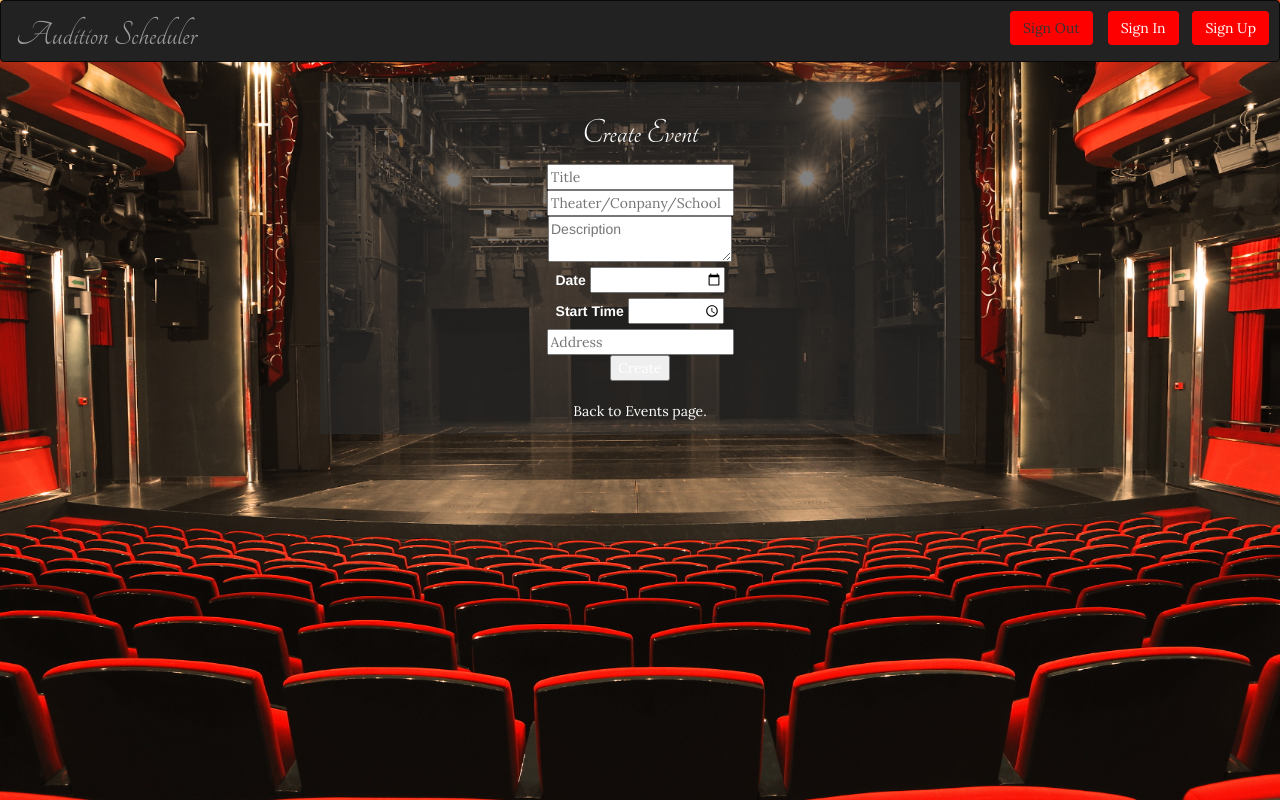
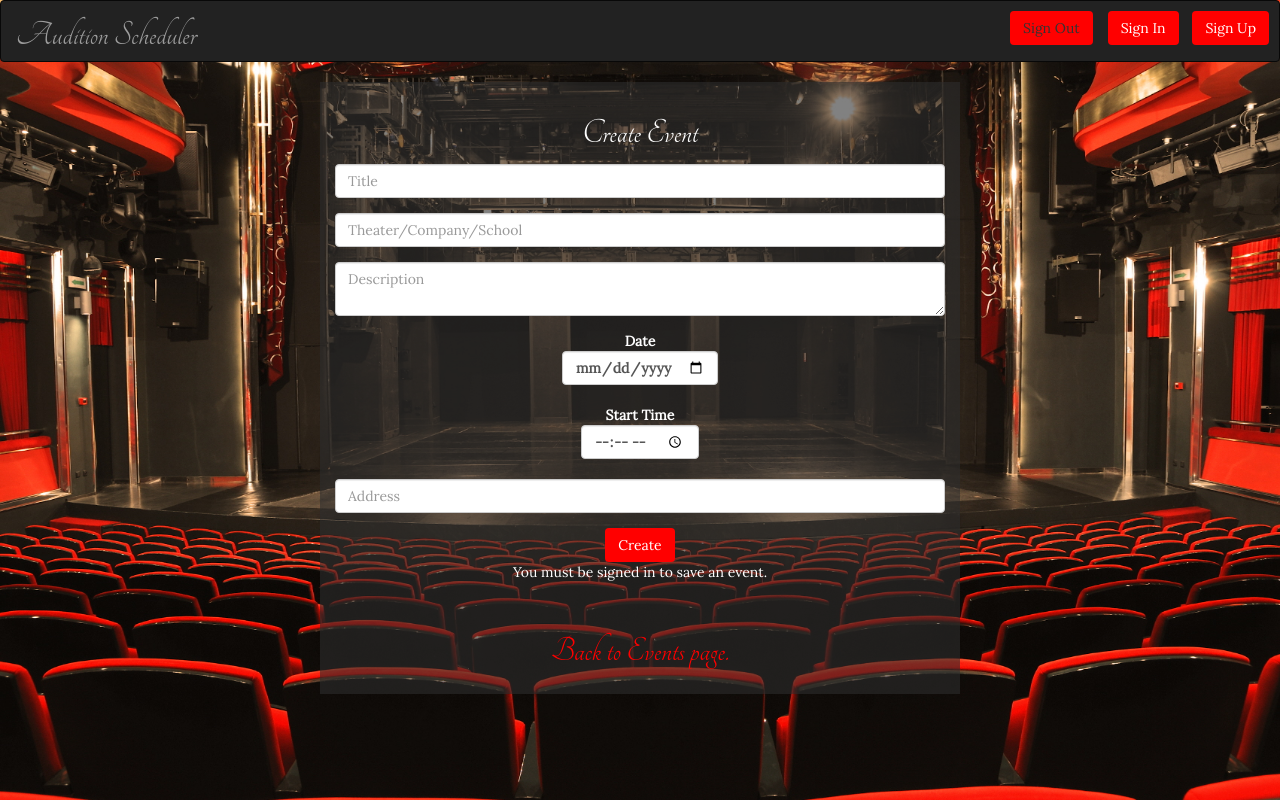
Before and after one commit to FCSerpa/audition_scheduler_app, a website: page views/newEvent.html in a window 1280 px wide. Drawn offline with nearby package versions, Linux system fonts and the light colour scheme; files that its build step writes are made by us from their sources; no server answers; files whose address does not match are found by name.

Commit message:
fixed a few little bugs, can't submit new event if not signed in

```diff
--- a/public/app.js
+++ b/public/app.js
@@ -8,7 +8,9 @@ function knowUser() {
 	$.get("/api/users/current", function(user){
 		console.log(isUser(user));
 		$("div#navInUpBtns").toggleClass("hidden", isUser(user));
+		$("#eventCreateBtn").toggleClass("hidden", !isUser(user));
 		$("div#navOutBtns").toggleClass("hidden", !isUser(user));
+		$("p#userOnly").toggleClass("hidden", isUser(user));
 	})
 };
 
--- a/public/event.js
+++ b/public/event.js
@@ -29,7 +29,7 @@ function renderSlots(){
 		if (eventRes[0].slot[i]){
 			$("#slotStuff").append("<li>" + (i + 1) + ". Actor name: " + eventRes[0].slot[i].name + ". Monologue: " + eventRes[0].slot[i].piece + ". Email: " + eventRes[0].slot[i].email + ".</li>")
 		} else {
-			$("#slotStuff").append("<li id='emptySlot" + i + "'>" + (i + 1) + ".  Sign up for this audition!   Monologue:  <input type='text' name='slot[piece]' id='monologueForm" + i + "' placeholder='character, play'><button id='slotInputBtn" + i + "'>sign up</button></li>");
+			$("#slotStuff").append("<li id='emptySlot" + i + "'>" + (i + 1) + ".  Sign up for this audition!   Monologue:  <input type='text' name='slot[piece]' id='monologueForm" + i + "' placeholder='character, play'><button class='btn btnRed btn-sm btnNav' id='slotInputBtn" + i + "'>sign up</button></li>");
 		}
 	}
 }
--- a/public/styles.css
+++ b/public/styles.css
@@ -6,12 +6,16 @@ html {
   background-size: cover;
 }
 
-p, a, input, button {
+p, a, input, button, label, textarea {
 	font-family: 'Lora', serif;
 }
 
 h1, h2, h3, h4, h5, h6 {
 	font-family: 'Tangerine', cursive;
+}
+
+.textRed {
+	color: red;
 }
 
 body {
--- a/views/newEvent.html
+++ b/views/newEvent.html
@@ -6,6 +6,7 @@
 	<script src="/vendor/underscore/underscore-min.js"></script>
 	<script src="/vendor/bootstrap/dist/js/bootstrap.min.js"></script>
 	<script src="/static/app.js"></script>
+	<script src="/static/newEvent.js"></script>
 	<link href='https://fonts.googleapis.com/css?family=Tangerine|Lora' rel='stylesheet' type='text/css'>
 	<link rel="stylesheet" href="/vendor/bootstrap/dist/css/bootstrap.min.css">
 	<link rel="stylesheet" href="/static/styles.css">
@@ -29,32 +30,33 @@
 			<h1>Create Event</h1>
 		</header>
 		<form method="post" action="/newEventData">
-			<div>
-				<input type"text" name="event[title]" placeholder="Title" required>
+			<div class="form-group">
+				<input type"text" class="form-control" name="event[title]" placeholder="Title" required>
 			</div>
-			<div>
-				<input type"text" name="event[company]" placeholder="Theater/Conpany/School" required>
+			<div class="form-group">
+				<input type"text" class="form-control" name="event[company]" placeholder="Theater/Company/School" required>
 			</div>
-			<div>
-				<textarea name="event[description]" placeholder="Description" required></textarea>
+			<div class="form-group">
+				<textarea name="event[description]" class="form-control" placeholder="Description" required></textarea>
 			</div>
-			<div>
+			<div class="form-group">
 				<label>Date
-					<input type="date" name="event[date]" required>
+					<input type="date" class="form-control" name="event[date]" required>
 				</label>
 			</div>
-			<div>
+			<div class="form-group">
 				<label>Start Time
-					<input type="time" name="event[time]" default="9:00am" required>
+					<input type="time" class="form-control" name="event[time]" default="9:00am" required>
 				</label>
 			</div>
-			<div>
-				<input type"text" name="event[location]" placeholder="Address" required>
+			<div class="form-group">
+				<input type"text" class="form-control" name="event[location]" placeholder="Address" required>
 			</div>
-			<button>Create</button>
+			<button class="btn btnRed" id="eventCreateBtn">Create</button>
+			<p id="userOnly">You must be signed in to save an event.</p>
 		</form>
 		<br>
-		<a href="/events">Back to Events page.</a>
+		<a href="/events"><h1 class="textRed">Back to Events page.</h1></a>
 	</div>
 
 </body>
```
Also changed, not shown: public/newEvent.js (added, +8 -0 lines), views/event.html (+3 -2 lines), views/events.html (+1 -4 lines), views/index.html (+2 -0 lines).
